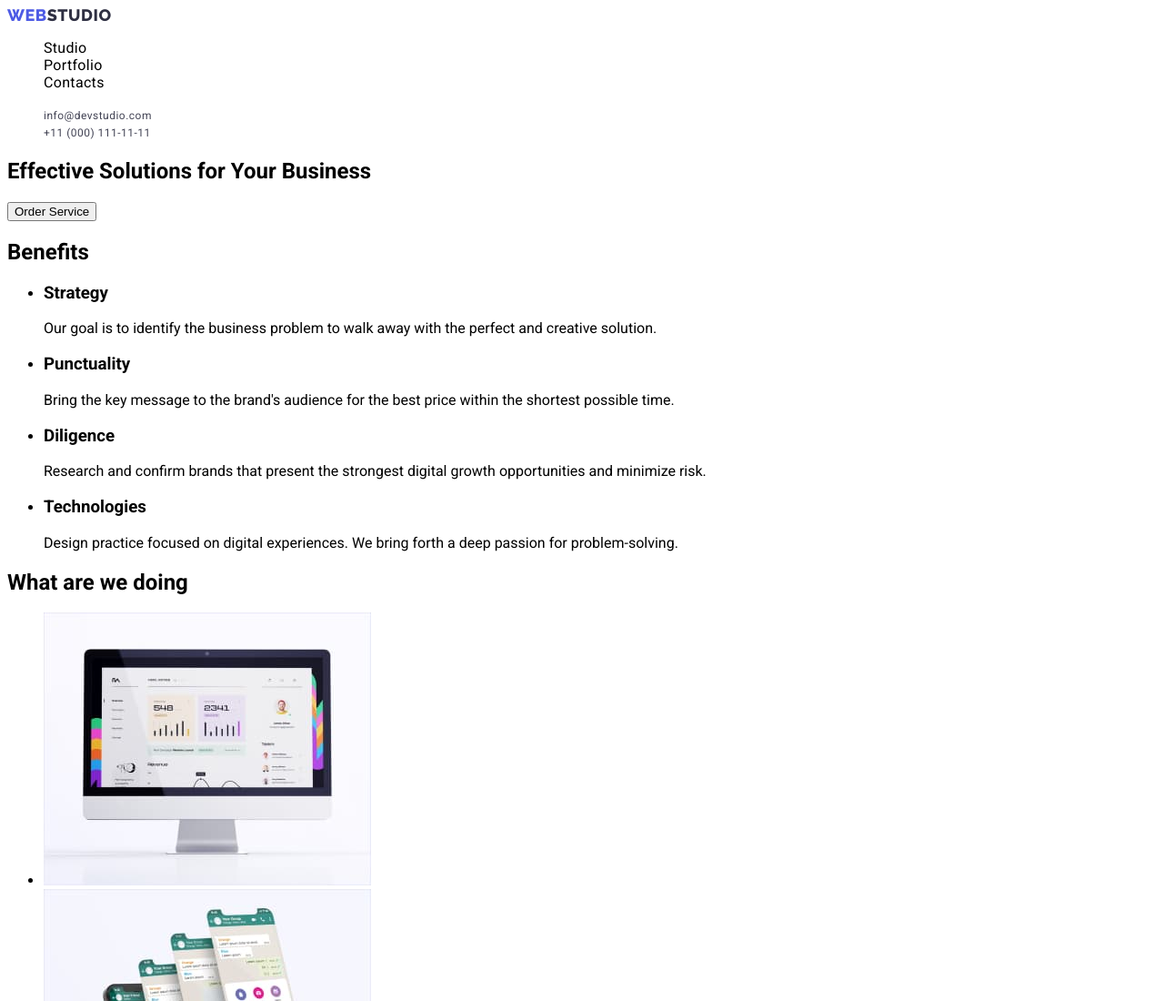
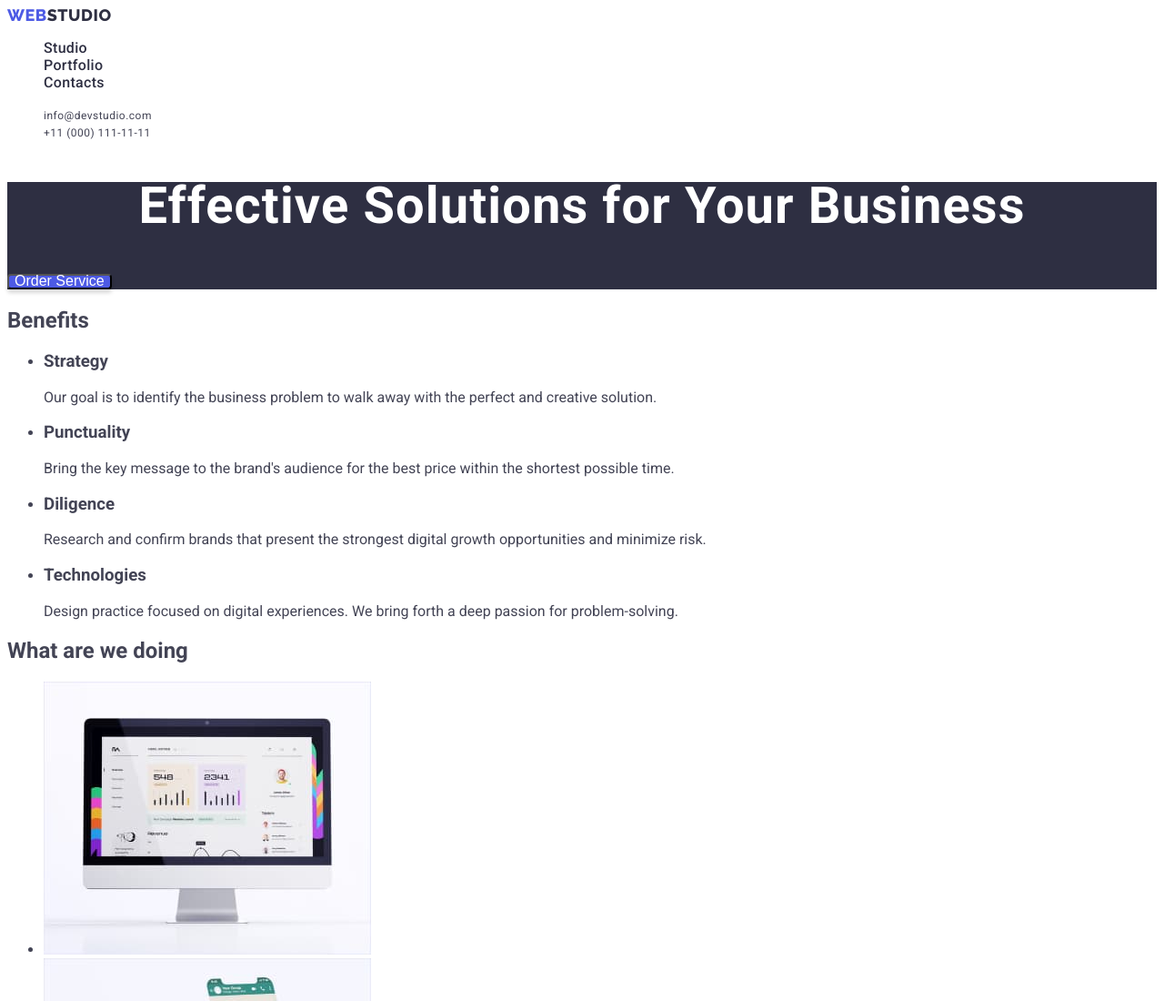
Before and after one commit to OnishYurii/goit-markup-hw-02, a plain HTML site: page index.html in a window 1280 px wide. Shown: the top 1100 px of the page at 91% size. Drawn offline with Linux system fonts and the light colour scheme.

Commit message:
header+section

```diff
--- a/css/styles.css
+++ b/css/styles.css
@@ -1,17 +1,26 @@
 :root {
-    --dark: #2E2F42;
+    --dark-color: #2E2F42;
 }
 
 :root {
-    --text: #434455;
+    --text-color: #434455;
 }
 
 :root {
-    --primary-brand: #4D5AE5;
+    --primary-brand-color: #4D5AE5;
+}
+
+:root {
+    --white-color: #FFFFFF;
+}
+
+:root {
+    --pressed-state-color: #404BBF;
 }
 
 body {
     font-family: 'Roboto', sans-serif;
+    color: var(--text-color);
 }
 
 .link {
@@ -24,7 +33,7 @@ body {
 
 
 .body-medium {
-    color: var(--dark)
+    color: var(--dark-color);
     font-weight: 500;
     font-size: 16px ;
     line-height: 0.66;
@@ -32,15 +41,22 @@ body {
 }
 
 .body-small {
-  color: var(--text);
+  color: var(--text-color);
   font-size: 12px;
   line-height: 0.86;
   letter-spacing: 0.04em;
 }
 
+.button-text {
+    font-weight: 500;
+    font-size: 16px;
+    line-height: 0.66;
+    letter-spacing: 0.04;
+}
+
 /* *-----Header----- */
 .header-logo {
-    color:  var(--dark);
+    color:  var(--dark-color);
         font-size: 18px;
         font-family: Raleway;
         font-weight: 800;
@@ -50,9 +66,48 @@ body {
 }
 
 .header-logo-accent {
-    color: var(--primary-brand)
+    color: var(--primary-brand-color)
+}
+
+.header-menu-item:hover,
+.header-menu-item:focus {
+    color: var(--pressed-state-color);
 }
 
 .head-address {
     font-style: normal;
 }
+
+.head-address-link:hover,
+.head-address-link:focus {
+    color: var(--pressed-state-color);
+}
+
+/** ------Solution------ */
+.solution {
+    background-color: var(--dark-color);
+}
+
+.solution-title {
+    color: var(--white-color);
+    text-align: center;
+    font-size: 56px;
+    font-weight: 700;
+    line-height: 0.93;
+    letter-spacing: 0.02em;
+}
+
+.solution-btn {
+    color: var(--white-color);
+    cursor: pointer;
+    background-color: var(--primary-brand-color);
+    border-radius: 4px;
+    box-shadow: 0px 4px 4px 0px rgba(0, 0, 0, 0.15);
+}
+
+.solution-btn:hover,
+.solution-btn:focus {
+    color: var(--pressed-state-color);
+}
+
+/* *-------Benefits------- */
--- a/index.html
+++ b/index.html
@@ -20,13 +20,19 @@
         >
         <ul class="header-menu list">
           <li>
-            <a href="./index.html" class="body-medium link">Studio</a>
+            <a href="./index.html" class="header-menu-item body-medium link"
+              >Studio</a
+            >
           </li>
           <li>
-            <a href="./portfolio.html" class="body-medium link">Portfolio</a>
+            <a href="./portfolio.html" class="header-menu-item body-medium link"
+              >Portfolio</a
+            >
           </li>
           <li>
-            <a href="#contacts" class="body-medium link">Contacts</a>
+            <a href="#contacts" class="header-menu-item body-medium link"
+              >Contacts</a
+            >
           </li>
         </ul>
       </nav>
@@ -34,12 +40,16 @@
       <address id="contacts" class="head-address">
         <ul class="head-address-list list">
           <li>
-            <a href="mailto:info@devstudio.com" class="body-small link"
+            <a
+              href="mailto:info@devstudio.com"
+              class="head-address-link body-small link"
               >info@devstudio.com</a
             >
           </li>
           <li>
-            <a href="tel:+110001111111" class="body-small link"
+            <a
+              href="tel:+110001111111"
+              class="head-address-link body-small link"
               >+11 (000) 111-11-11</a
             >
           </li>
@@ -48,9 +58,11 @@
     </header>
 
     <main>
-      <section>
-        <h1>Effective Solutions for Your Business</h1>
-        <button type="button">Order Service</button>
+      <section class="solution">
+        <h1 class="solution-title">Effective Solutions for Your Business</h1>
+        <button type="button" class="solution-btn button-text">
+          Order Service
+        </button>
       </section>
 
       <section id="studio">
```
